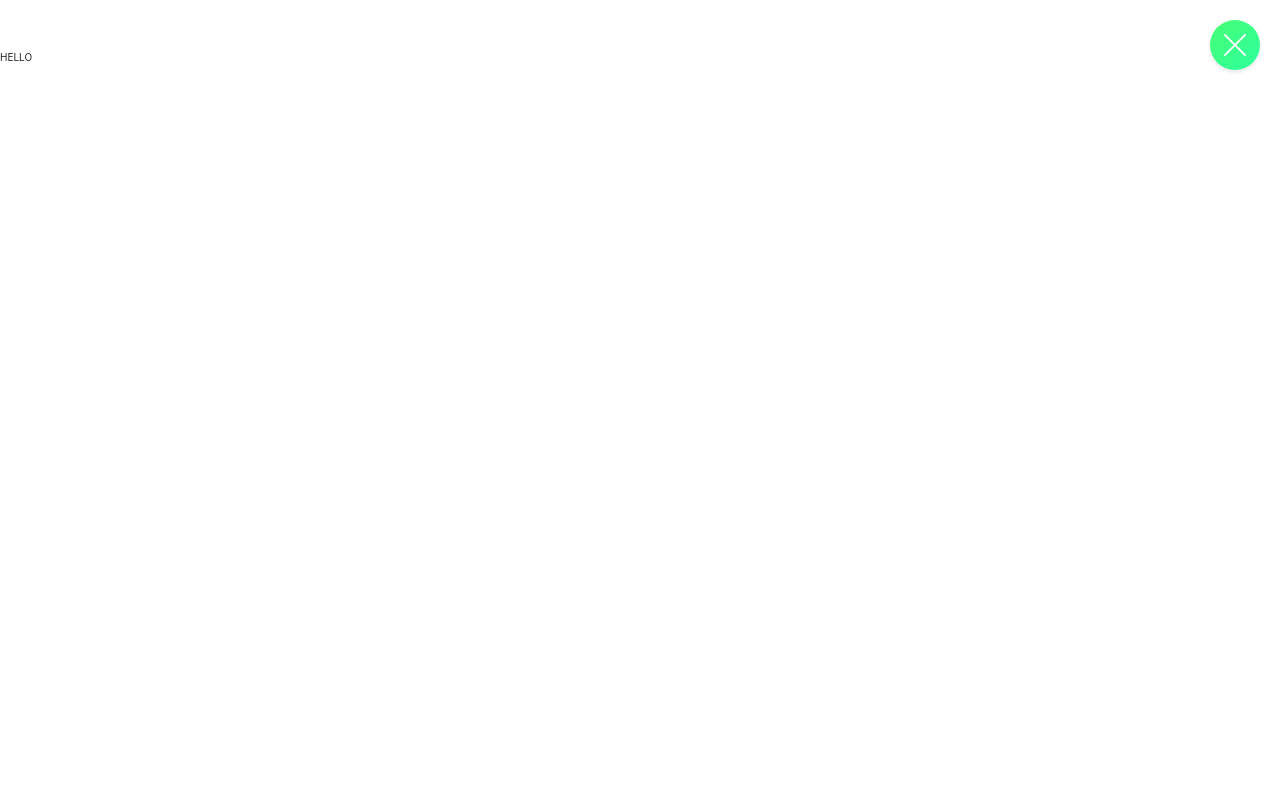
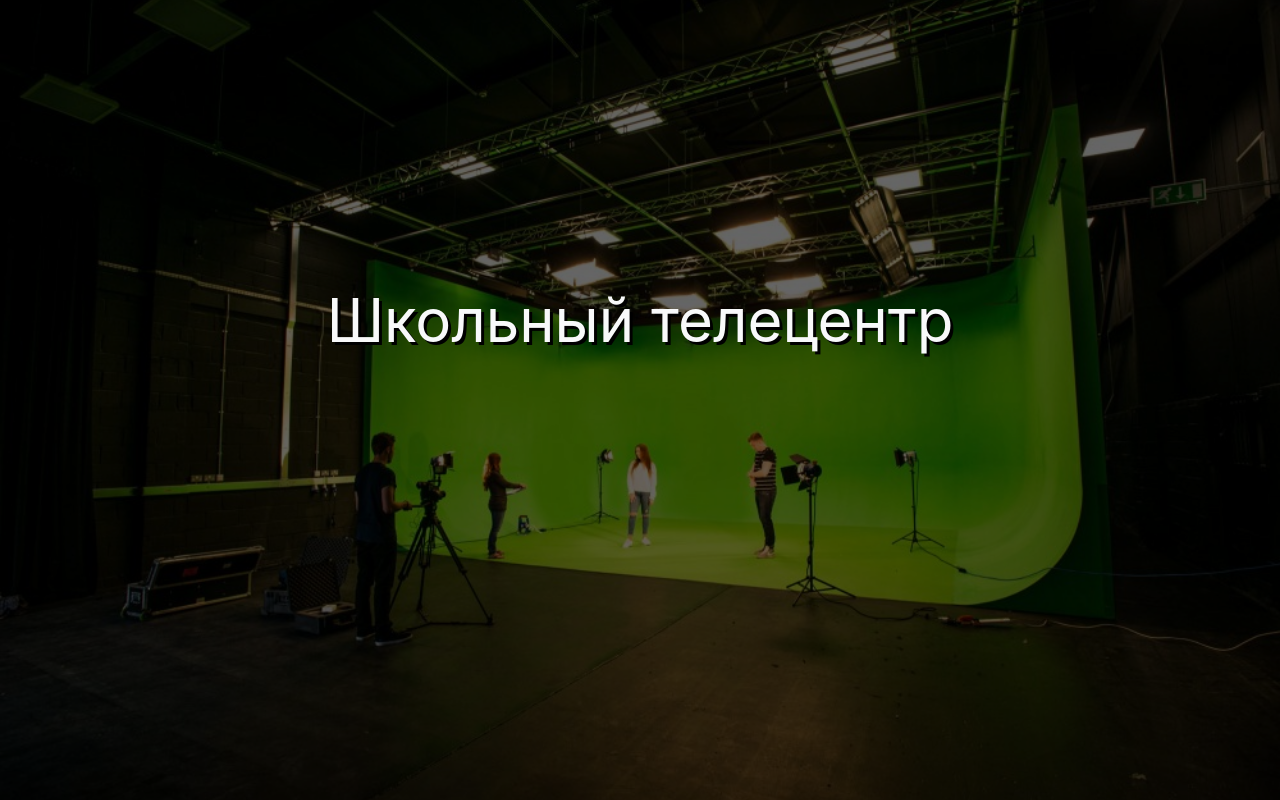
Before and after one commit to dima24kmagic/tele-school, a React (Create React App) app: page / in a window 1280 px wide. Built offline with nearby package versions, Linux system fonts and the light colour scheme.

Commit message:
tweenlite animations

```diff
--- a/package.json
+++ b/package.json
@@ -4,6 +4,7 @@
   "private": true,
   "dependencies": {
     "bootstrap": "^4.1.3",
+    "gsap": "^2.0.2",
     "react": "^16.6.3",
     "react-dom": "^16.6.3",
     "react-router-dom": "^4.3.1",
--- a/src/components/App.js
+++ b/src/components/App.js
@@ -1,16 +1,16 @@
 import React, { Component, Fragment } from "react";
-import { Router, Route } from "react-router-dom";
+import { Route, Router } from "react-router-dom";
 import "./app.scss";
-import Nav from "./UI/NAV/Nav";
 import history from "../store/history";
+import Home from "./Home/Home";
+
 class App extends Component {
   render() {
     return (
       <div className="app">
         <Router history={history}>
           <Fragment>
-            <Nav />
-            <Route path="/" component={() => <div>HELLO</div>} />
+            <Route path="/" component={Home} />
           </Fragment>
         </Router>
       </div>
--- /dev/null
+++ b/src/components/Home/Home.js
@@ -0,0 +1,58 @@
+import React, { Component } from "react";
+import { TweenLite, Power4 } from "gsap";
+import "./home.scss";
+class Home extends Component {
+  componentDidMount() {
+    var shutterTop = document.querySelector(".shutter--1");
+    var shutterBot = document.querySelector(".shutter--2");
+    var introWords = document.querySelector(".intro__words");
+    var duration = 4;
+    setTimeout(() => {
+      TweenLite.to(shutterTop, duration, {
+        transform: `translateY(-100%)`,
+        display: "none",
+        ease: Power4.easeInOut
+      });
+      TweenLite.to(shutterBot, duration, {
+        transform: `translateY(100%)`,
+        display: "none",
+        ease: Power4.easeInOut
+      });
+    }, 1500);
+
+    setTimeout(() => {
+      TweenLite.fromTo(
+        introWords,
+        2,
+        {
+          transform: `translateY(-5px)`
+        },
+        {
+          opacity: 1,
+          transform: `translateY(0px)`
+        }
+      );
+    }, 4500);
+  }
+
+  render() {
+    return (
+      <div className="home">
+        <div className="bg">
+          <div className="bg__overlay" />
+        </div>
+        <div className="shutter">
+          <div className="shutter--1" />
+          <div className="shutter--2" />
+        </div>
+        <div className="container p-0 d-flex align-items-center justify-content-center intro">
+          <p className="display-1 text-light intro__words">
+            Школьный телецентр
+          </p>
+        </div>
+      </div>
+    );
+  }
+}
+
+export default Home;
--- /dev/null
+++ b/src/components/Home/home.scss
@@ -0,0 +1,57 @@
+.home {
+  width: 100%;
+  height: 100vh;
+
+  position: relative;
+  .bg {
+    position: absolute;
+    top: 0;
+    left: 0;
+    width: 100%;
+    height: 100%;
+    background: url("./hero-img.jpg") no-repeat center;
+    background-size: cover;
+    z-index: -1;
+    &__overlay {
+      position: absolute;
+      top: 0;
+      left: 0;
+      width: 100%;
+      height: 100%;
+      background: rgba(#000, 0.6);
+    }
+  }
+  .shutter {
+    width: 100%;
+    height: 100%;
+    overflow: hidden;
+    position: absolute;
+    top: 0;
+    left: 0;
+    &--1,
+    &--2 {
+      position: absolute;
+      left: 0;
+      height: 50%;
+      width: 100%;
+      background: #000;
+    }
+    &--1 {
+      top: 0;
+    }
+    &--2 {
+      bottom: 0;
+    }
+  }
+  .intro {
+    height: 100%;
+    &__words {
+      margin-bottom: 20vh;
+      font-weight: 400;
+      padding: 1rem;
+      text-shadow: 3px 3px 0 #000;
+
+      opacity: 0;
+    }
+  }
+}
--- a/src/components/app.scss
+++ b/src/components/app.scss
@@ -9,6 +9,3 @@ html {
 body {
   font-size: 1rem;
 }
-.app {
-  padding-top: 5rem;
-}
```
Also changed, not shown: src/components/Home/hero-img.jpg (added), 1 other file (tests, documents, lock files or other folders).
